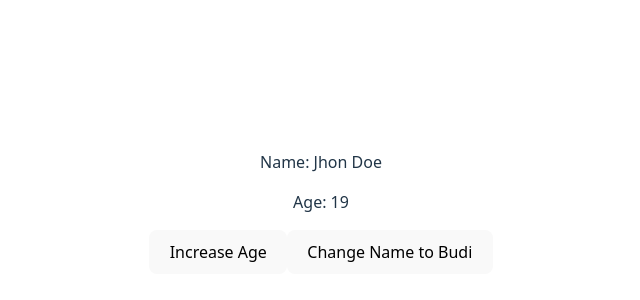
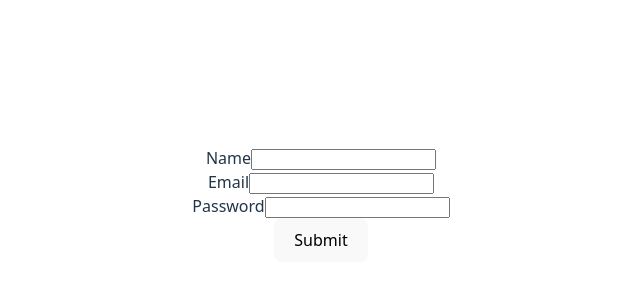
Before and after one commit to NaufalArkaan/React-Typescript, a React (Vite) app: page / in a window 1280 px wide. Shown: the part 196-496 px from the top of the page, without its empty margins (319-959 px from the left). Built offline with nearby package versions, Linux system fonts and the light colour scheme.

Commit message:
state object, array, form data

```diff
--- a/src/App.tsx
+++ b/src/App.tsx
@@ -1,10 +1,10 @@
 import './App.css'
-import UserProfile from './materi/state/UserProfile'
+import FormComponent from './materi/state/FormComponent'
 
 function App() {
   return (
     <>
-      <UserProfile />
+      <FormComponent />
     </>
   )
 };
--- /dev/null
+++ b/src/materi/state/FormComponent.tsx
@@ -0,0 +1,52 @@
+import { useState } from "react"
+
+type FormData = {
+    name: string
+    email: string
+    password: string
+}
+
+const FormComponent = () => {
+    const [formData, setFormData] = useState<FormData>({
+        name: '',
+        email: '',
+        password: ''
+    })
+
+    const handleInputChange = (e: React.ChangeEvent<HTMLInputElement>) => {
+        const { name, value } = e.target
+        setFormData({
+            ...formData, [name]: value
+        })
+    }
+
+    const handleSubmit = (e: React.FormEvent<HTMLFormElement>) => {
+        e.preventDefault()
+        console.log('Data yang di submit: ', formData)
+        setFormData({
+            name: '',
+            email: '',
+            password: ''
+        })
+    }
+
+    return (
+        <form onSubmit={handleSubmit}>
+            <div>
+                <label htmlFor="name">Name</label>
+                <input type="text" id="name" name="name" value={formData.name} onChange={handleInputChange} />
+            </div>
+            <div>
+                <label htmlFor="email">Email</label>
+                <input type="text" id="email" name="email" value={formData.email} onChange={handleInputChange} />
+            </div>
+            <div>
+                <label htmlFor="password">Password</label>
+                <input type="password" id="password" name="password" value={formData.password} onChange={handleInputChange} />
+            </div>
+            <button>Submit</button>
+        </form>
+    )
+}
+
+export default FormComponent
```
Also changed, not shown: src/materi/state/ItemList.tsx (added, +20 -0 lines).
